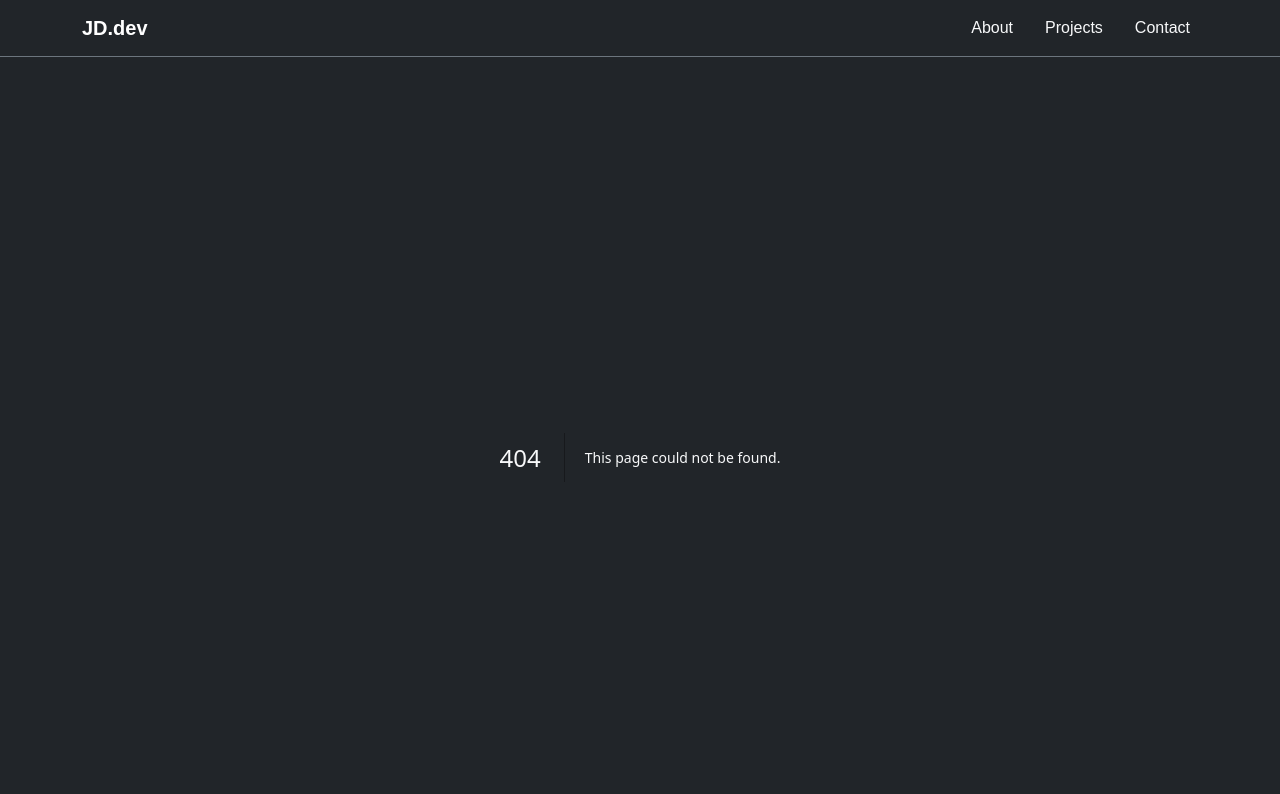
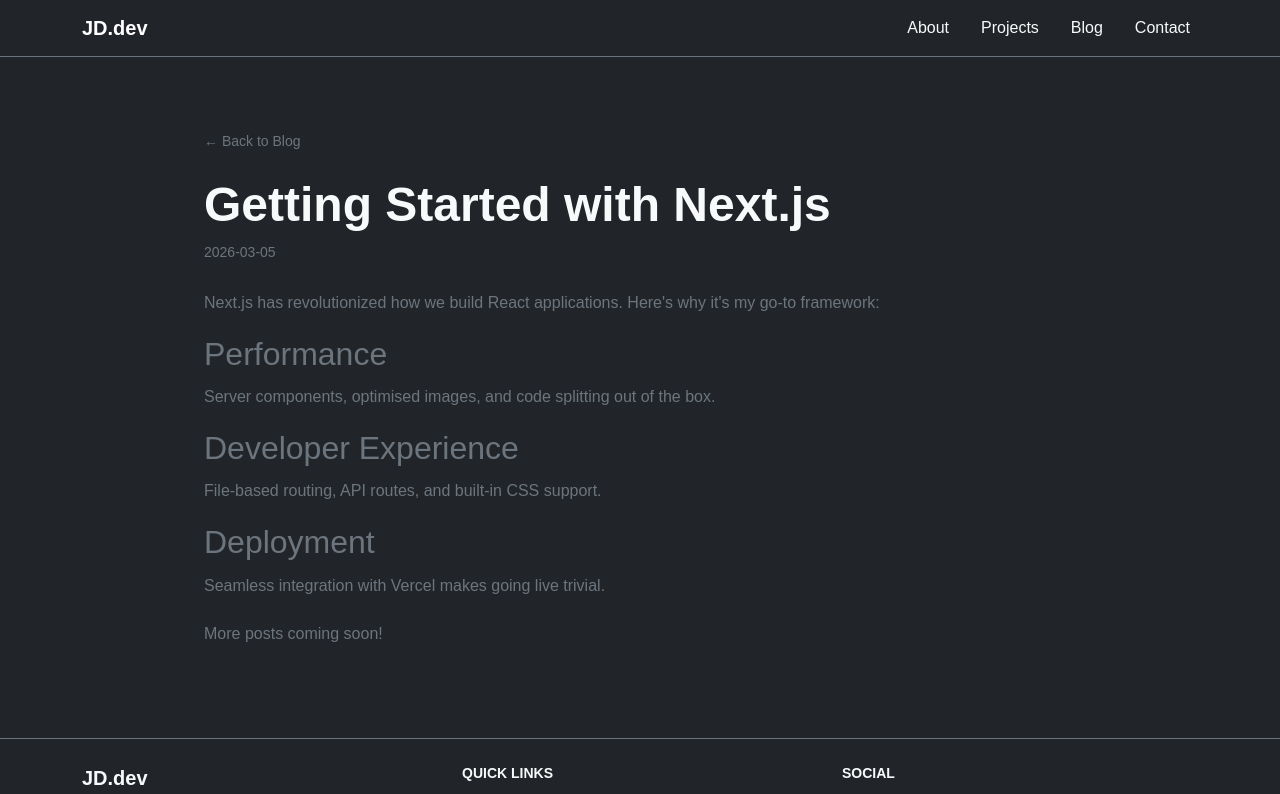
Before and after one commit to siddrashx102/dev-portfolio, a Next.js app: page /blog/getting-started in a window 1280 px wide. Before the commit this address had no page. Shown: the top 794 px of the page. Built offline with nearby package versions, Linux system fonts and the light colour scheme.

Commit message:
feat(scrim-15): set up MDX with next-mdx-remote for blog

```diff
--- /dev/null
+++ b/app/blog/[slug]/page.tsx
@@ -0,0 +1,37 @@
+import { MDXRemote } from "next-mdx-remote/rsc";
+import Link from "next/link";
+import { getBlogPost, getBlogPosts } from "../../lib/getBlogPosts";
+import { notFound } from "next/navigation";
+
+export default async function BlogPostPage({
+    params,
+}: {
+    params: Promise<{ slug: string }>;
+}) {
+    const { slug } = await params;
+
+    try {
+        const post = await getBlogPost(slug);
+        return (
+            <article className="py-5">
+                <div className="container py-4" style={{ maxWidth: "56rem" }}>
+                    <Link
+                        href="/blog"
+                        className="text-secondary text-decoration-none small d-inline-block mb-4"
+                    >
+                        ← Back to Blog
+                    </Link>
+                    <h1 className="display-5 fw-bold text-light mb-2">
+                        {post.metadata.title}
+                    </h1>
+                    <p className="text-secondary small mb-4">{post.metadata.date}</p>
+                    <div className="text-secondary lh-lg" style={{ lineHeight: "1.8" }}>
+                        <MDXRemote source={post.content} />
+                    </div>
+                </div>
+            </article>
+        );
+    } catch {
+        notFound();
+    }
+}
--- a/app/components/Navbar.tsx
+++ b/app/components/Navbar.tsx
@@ -33,6 +33,9 @@ export default function Navbar() {
                         <Link href="/projects" className="nav-link text-light">
                             Projects
                         </Link>
+                        <Link href="/blog" className="nav-link text-light">
+                            Blog
+                        </Link>
                         <Link href="/contact" className="nav-link text-light">
                             Contact
                         </Link>
--- /dev/null
+++ b/app/lib/getBlogPosts.ts
@@ -0,0 +1,32 @@
+import fs from "fs";
+import path from "path";
+import matter from "gray-matter";
+
+const blogDir = path.join(process.cwd(), "content/blog");
+
+export interface BlogPostMetadata {
+    title: string;
+    date: string;
+    excerpt: string;
+}
+
+export async function getBlogPosts() {
+    const files = fs.readdirSync(blogDir).filter((f) => f.endsWith(".mdx"));
+    return files.map((file) => {
+        const raw = fs.readFileSync(path.join(blogDir, file), "utf-8");
+        const { data } = matter(raw);
+        return {
+            slug: file.replace(".mdx", ""),
+            metadata: data as BlogPostMetadata,
+        };
+    });
+}
+
+export async function getBlogPost(slug: string) {
+    const raw = fs.readFileSync(path.join(blogDir, `${slug}.mdx`), "utf-8");
+    const { data, content } = matter(raw);
+    return {
+        metadata: data as BlogPostMetadata,
+        content,
+    };
+}
--- /dev/null
+++ b/content/blog/getting-started.mdx
@@ -0,0 +1,18 @@
+---
+title: "Getting Started with Next.js"
+date: "2026-03-05"
+excerpt: "A guide to building performant web apps with Next.js and TypeScript."
+---
+
+Next.js has revolutionized how we build React applications. Here's why it's my go-to framework:
+
+## Performance
+Server components, optimised images, and code splitting out of the box.
+
+## Developer Experience
+File-based routing, API routes, and built-in CSS support.
+
+## Deployment
+Seamless integration with Vercel makes going live trivial.
+
+More posts coming soon!
--- a/package.json
+++ b/package.json
@@ -10,7 +10,9 @@
   },
   "dependencies": {
     "bootstrap": "^5.3.8",
+    "gray-matter": "^4.0.3",
     "next": "16.1.6",
+    "next-mdx-remote": "^6.0.0",
     "react": "19.2.3",
     "react-dom": "19.2.3",
     "react-icons": "^5.6.0"
```
Also changed, not shown: app/blog/page.tsx (added, +34 -0 lines), content/blog/hello-world.mdx (added, +16 -0 lines), 1 other file (tests, documents, lock files or other folders).
